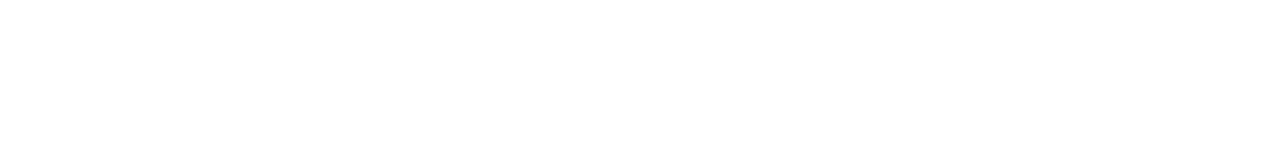
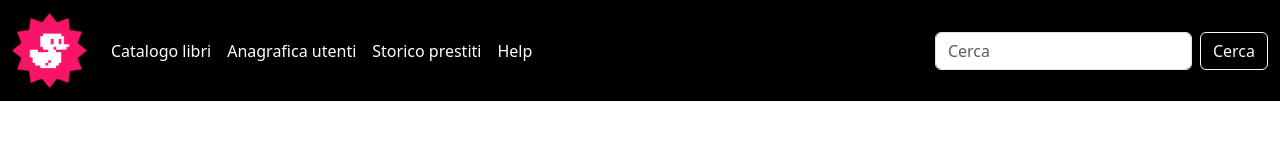
Before and after one commit to Andrea-Sgura/html-css-bootstrap-dashboard, a plain HTML site: page index.html in a window 1280 px wide. Drawn offline with nearby package versions, Linux system fonts and the light colour scheme.

Commit message:
[UPD] Header done

```diff
--- a/css/style.css
+++ b/css/style.css
@@ -0,0 +1,9 @@
+.logo{
+    display: flex;
+    width: 75px;
+}
+
+nav.navbar button.navbar-toggler {
+    color: white;
+    width: 50px;
+}
--- a/index.html
+++ b/index.html
@@ -3,9 +3,46 @@
 <head>
     <meta charset="UTF-8">
     <meta name="viewport" content="width=device-width, initial-scale=1.0">
+    <link href="https://cdn.jsdelivr.net/npm/bootstrap@5.3.3/dist/css/bootstrap.min.css" rel="stylesheet" integrity="sha384-QWTKZyjpPEjISv5WaRU9OFeRpok6YctnYmDr5pNlyT2bRjXh0JMhjY6hW+ALEwIH" crossorigin="anonymous">
+    <link rel="stylesheet" href="https://cdnjs.cloudflare.com/ajax/libs/font-awesome/6.7.2/css/all.min.css" integrity="sha512-Evv84Mr4kqVGRNSgIGL/F/aIDqQb7xQ2vcrdIwxfjThSH8CSR7PBEakCr51Ck+w+/U6swU2Im1vVX0SVk9ABhg==" crossorigin="anonymous" referrerpolicy="no-referrer" />
+    <link rel="stylesheet" href="./css/style.css">
     <title>Document</title>
 </head>
 <body>
-
+    <header>
+        <nav class="navbar navbar-expand-lg bg-black">
+            <div class="container-fluid">
+                <a class="navbar-brand" href="#">
+                    <img src="./img/duck.png" class="logo" alt="">
+                </a>
+                <button class="navbar-toggler" type="button" data-bs-toggle="collapse" data-bs-target="#navbarSupportedContent" aria-controls="navbarSupportedContent" aria-expanded="false" aria-label="Toggle navigation">
+                    <i class="fa-solid fa-bars"></i>
+                </button>
+              <div class="collapse navbar-collapse" id="navbarSupportedContent">
+                <ul class="navbar-nav me-auto mb-2 mb-lg-0">
+                  <li class="nav-item">
+                    <a class="nav-link active text-white" aria-current="page" href="#">Catalogo libri</a>
+                  </li>
+                  <li class="nav-item">
+                    <a class="nav-link text-white" href="#">Anagrafica utenti</a>
+                  </li>
+                  <li class="nav-item">
+                    <a class="nav-link text-white" href="#">Storico prestiti</a>
+                  </li>
+                  </li>
+                  <li class="nav-item">
+                    <a class="nav-link disabled text-white" aria-disabled="true">Help</a>
+                  </li>
+                </ul>
+                <form class="d-flex" role="search">
+                  <input class="form-control me-2" type="search" placeholder="Cerca" aria-label="Cerca">
+                  <button class="btn btn-outline-light" type="submit">Cerca</button>
+                </form>
+              </div>
+            </div>
+          </nav>
+    </header>
+    <main></main>
+    <script src="https://cdn.jsdelivr.net/npm/bootstrap@5.3.3/dist/js/bootstrap.bundle.min.js" integrity="sha384-YvpcrYf0tY3lHB60NNkmXc5s9fDVZLESaAA55NDzOxhy9GkcIdslK1eN7N6jIeHz" crossorigin="anonymous"></script>
 </body>
 </html>
```
Also changed, not shown: 1 other file.
